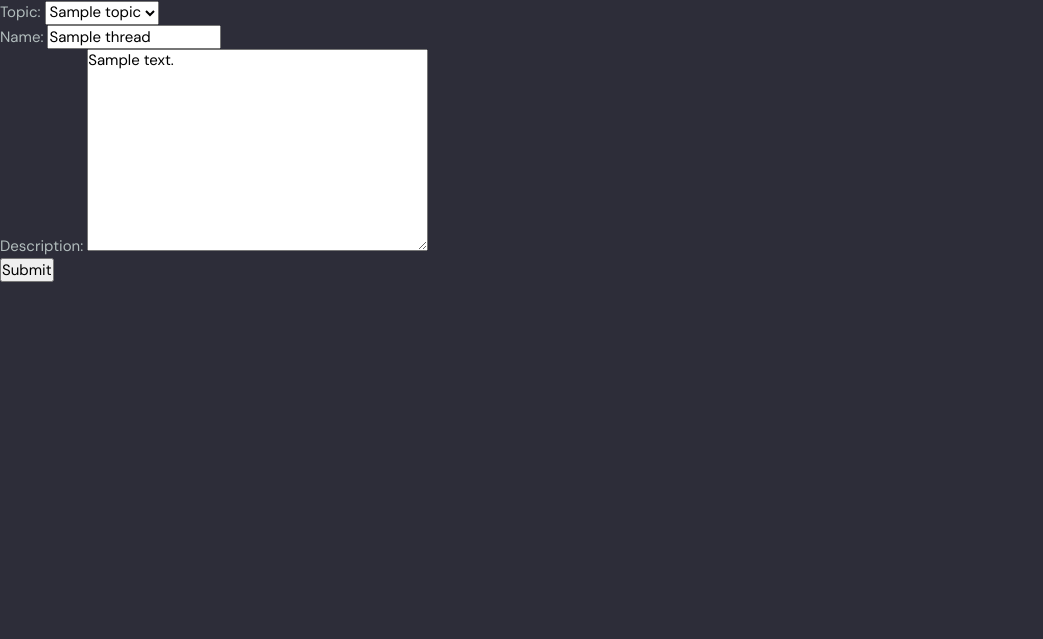
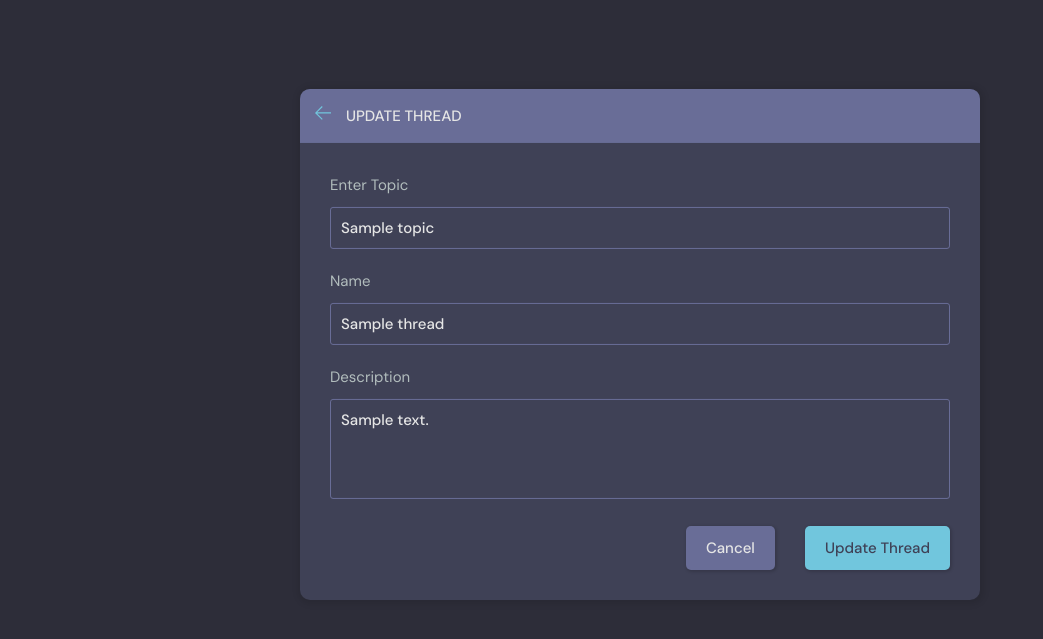
Before and after one commit to bluestero/threadscape, a Django app: page /update-thread/1/ in a window 1280 px wide. Shown: the part 76-715 px from the top of the page, without its empty margins (0-1043 px from the left). Run offline with Django 5.2, Linux system fonts and the light colour scheme; a user stored in the database is signed in; tables that the repository leaves empty hold one stand-in row (values such as "Sample post").

Commit message:
- Added optino to create new topics. - Installed thread form theme. - Updated the create / edit thread working.

```diff
--- a/threadscape/base/templates/base/home.html
+++ b/threadscape/base/templates/base/home.html
@@ -53,7 +53,7 @@
         </div>
 
         <!-- Create thread button -->
-        <a class="btn btn--main" href="create-thread.html">
+        <a class="btn btn--main" href="{% url 'create-thread' %}">
           <svg
             version="1.1"
             xmlns="http://www.w3.org/2000/svg"
--- a/threadscape/base/templates/base/thread_form.html
+++ b/threadscape/base/templates/base/thread_form.html
@@ -2,25 +2,116 @@
 {% extends 'main.html' %}
 
 <!--Adding title-->
-{% block title %}Create Thread{% endblock title %}
+{% block title %}{{ mode }} Thread{% endblock title %}
 
 <!--block content start-->
 {% block content %}
 
-<!--Main container div start-->
-<div>
-  <!--Form for creating a thread-->
-  <form method="POST" , action="">
-    <!-- CSRF Token -->
-    {% csrf_token %}
+<!-- Main start -->
+<main class="create-thread layout">
+  <!-- Container div start -->
+  <div class="container">
+    <div class="layout__box">
+      <div class="layout__boxHeader">
+        <div class="layout__boxTitle">
+          <a href="{% url 'home' %}">
+            <svg
+              version="1.1"
+              xmlns="http://www.w3.org/2000/svg"
+              width="32"
+              height="32"
+              viewBox="0 0 32 32">
+              <title>arrow-left</title>
+              <path
+                d="M13.723 2.286l-13.723 13.714 13.719 13.714 1.616-1.611-10.96-10.96h27.625v-2.286h-27.625l10.965-10.965-1.616-1.607z"></path>
+            </svg>
+          </a>
+          <h3>{{ mode }} Thread</h3>
+        </div>
+      </div>
+      <div class="layout__body">
+        <!-- Form start -->
+        <form method="post" class="form" action="">
+          <!-- CSRF Token -->
+          {% csrf_token %}
 
-    <!-- Rendering the ThreadForm object -->
-    {{ form.as_p }}
+          <!-- Topic field -->
+          <div class="form__group">
+            <label for="thread_topic">Enter Topic</label>
+            <input
+              name="topic"
+              required="text"
+              list="topic-list"
+              autocomplete="off"
+              value="{{ thread.topic.name }}" />
+            <datalist id="topic-list">
+              <select id="thread_topic">
+                <!--Iterating the topics and adding them dynamically-->
+                {% for topic in topics %}
+                <option value="{{ topic.name }}">{{ topic.name }}</option>
+                {% endfor %}
+              </select>
+            </datalist>
+          </div>
 
-    <!-- Submit button to create / update -->
-    <input type="submit" value="Submit" />
-  </form>
+          <!-- Name field -->
+          <div class="form__group">
+            <label for="thread_name">Name</label>
+            {{ form.name }}
+          </div>
 
-  <!--Main container div and block content end-->
-</div>
+          <!-- Description field -->
+          <div class="form__group">
+            <label for="thread_description"> Description</label>
+            {{ form.description }}
+          </div>
+
+          <!-- <input
+              id="thread_name"
+              name="thread_name"
+              type="text"
+              placeholder="E.g. Mastering Python + Django" /> -->
+
+          <!-- Topic field -->
+          <!-- <div class="form__group">
+            <label for="thread_topic">Topic</label>
+            <input
+              required
+              type="text"
+              name="topic"
+              id="thread_topic"
+              list="topic-list" />
+            <datalist id="topic-list">
+              <select id="thread_topic">
+                <option value="">Select your topic</option>
+                <option value="Python">Python</option>
+                <option value="Django">Django</option>
+              </select>
+            </datalist>
+          </div> -->
+
+          <!-- About field -->
+          <!-- <div class="form__group">
+            <label for="thread_about">About</label>
+            <textarea
+              name="thread_about"
+              id="thread_about"
+              placeholder="Write about your study group..."></textarea>
+          </div> -->
+
+          <!-- Cancel and Create / Update Thread buttons -->
+          <div class="form__action">
+            <a class="btn btn--dark" href="{% url 'home' %}"> Cancel </a>
+            <button class="btn btn--main" type="submit">
+              {{ mode }} Thread
+            </button>
+          </div>
+        </form>
+      </div>
+    </div>
+  </div>
+</main>
+<!-- Main end -->
+
+<!--Block content end-->
 {% endblock content %}
--- a/threadscape/base/views.py
+++ b/threadscape/base/views.py
@@ -250,30 +250,32 @@ def topic(request: HttpRequest, pk: str):
 @login_required(login_url = "login")
 def create_thread(request: HttpRequest):
 
-    #-Creating the form object-#
+    #-Creating the form and topics object-#
     form = forms.ThreadForm()
+    topics = models.Topic.objects.all()
 
     #-Checking if method is POST, meaning form was submitted-#
     if request.method == "POST":
 
-        #-Filling the form object using the submitted data-#
-        form = forms.ThreadForm(request.POST)
+        #-Getting the topic name-#
+        topic_name = request.POST.get("topic")
 
-        #-Checking if the form is valid-#
-        if form.is_valid():
+        #-Getting the topic from the name if exist else creating and fetching it-#
+        topic, _ = models.Topic.objects.get_or_create(name = topic_name)
 
-            #-Getting the thread instance without committing it to the database-#
-            thread = form.save(commit = False)
+        #-Adding the new form data to the Thread model-#
+        models.Thread.objects.create(
+            topic = topic,
+            host = request.user,
+            name = request.POST.get("name"),
+            description = request.POST.get("description"),
+        )
 
-            #-Adding the host to the thread before saving it-#
-            thread.host = request.user
-            thread.save()
-
-            #-Redirecting to the homepage-#
-            return redirect("home")
+        #-Redirecting to the homepage-#
+        return redirect("home")
 
     #-Creating the context object to render-#
-    context = {"form": form}
+    context = {"form": form, "topics": topics, "mode": "Create"}
 
     #-Returning the rendered page-#
     return render(request, "base/thread_form.html", context)
@@ -287,19 +289,31 @@ def update_thread(request: HttpRequest, pk: str):
     thread = get_object_or_404(models.Thread, id = pk)
     form = forms.ThreadForm(instance = thread)
 
+    #-Creating the topics object-#
+    topics = models.Topic.objects.all()
+
     #-Checking if method is POST, meaning form was submitted-#
     if request.method == "POST":
 
-        #-Filling the form object using the submitted data and linking to the thread instance-#
-        form = forms.ThreadForm(request.POST, instance = thread)
+        #-Getting the topic name-#
+        topic_name = request.POST.get("topic")
 
-        #-Saving the data to the model if valid and redirecting to the homepage-#
-        if form.is_valid():
-            form.save()
-            return redirect("home")
+        #-Getting the topic from the name if exist else creating and fetching it-#
+        topic, _ = models.Topic.objects.get_or_create(name = topic_name)
+
+        #-Adding the form data to the thread instance-#
+        thread.topic = topic
+        thread.name = request.POST.get("name")
+        thread.description = request.POST.get("description")
+
+        #-Saving the updated data to the thread instance-#
+        thread.save()
+
+        #-Redirecting to the homepage-#
+        return redirect("home")
 
     #-Creating the context object to render-#
-    context = {"form": form}
+    context = {"form": form, "topics": topics, "thread": thread, "mode": "Update"}
 
     #-Returning the rendered page-#
     return render(request, "base/thread_form.html", context)
```
